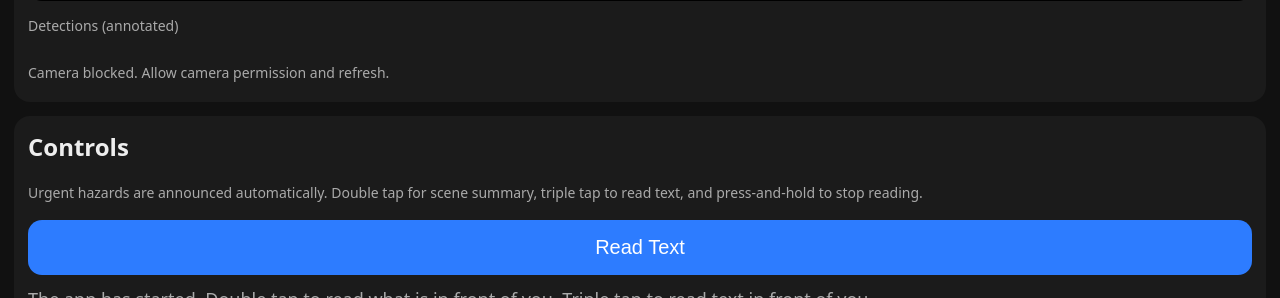
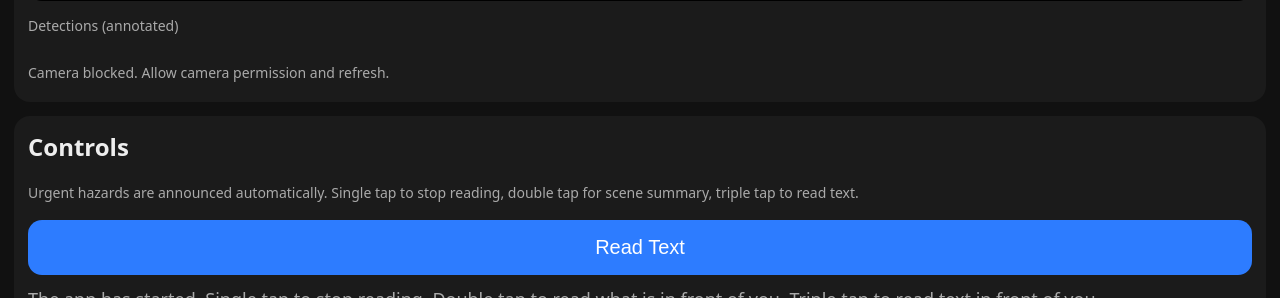
Before and after one commit to Matthew-Lam0704/aEye, a Flask app: page /detect in a window 1280 px wide. Shown: the part 657-955 px from the top of the page. Run offline with Flask 3, Linux system fonts and the light colour scheme.

Commit message:
Update user interaction instructions for clarity; replace long press functionality with single tap to stop reading in app.js and detect.html

```diff
--- a/static/app.js
+++ b/static/app.js
@@ -5,7 +5,7 @@ let selectedVoice = null;
 let pauseInfer = false;
 let ocrBusy = false;
 let startupPromptPending = true;
-const STARTUP_MESSAGE = "The app has started. Double tap to read what is in front of you. Triple tap to read text in front of you.";
+const STARTUP_MESSAGE = "The app has started. Single tap to stop reading. Double tap to read what is in front of you. Triple tap to read text in front of you.";
 let lastUrgentSpoken = "";
 let lastUrgentAt = 0;
 const URGENT_CLIENT_COOLDOWN_MS = 1800;
@@ -29,9 +29,6 @@ const tapSurface = document.getElementById("tapSurface");
 const cameraStatus = document.getElementById("cameraStatus");
 const annotatedImg = document.getElementById("annotated");
 let activeSpeechSequence = null;
-const LONG_PRESS_MS = 650;
-let longPressTimer = null;
-let longPressTriggered = false;
 
 function setCameraStatus(text) {
   if (cameraStatus) {
@@ -395,30 +392,7 @@ function speakLatestSummary() {
 
 let tapCount = 0;
 let tapTimer = null;
-tapSurface.addEventListener("pointerdown", () => {
-  if (longPressTimer) clearTimeout(longPressTimer);
-  longPressTriggered = false;
-  longPressTimer = setTimeout(() => {
-    longPressTriggered = true;
-    // Hold gesture is an immediate "stop talking" command.
-    stopSpeaking();
-    const el = document.getElementById("lastSpeech");
-    if (el) el.textContent = "Speech stopped.";
-    tapCount = 0;
-    if (tapTimer) {
-      clearTimeout(tapTimer);
-      tapTimer = null;
-    }
-  }, LONG_PRESS_MS);
-});
-
 tapSurface.addEventListener("pointerup", async () => {
-  if (longPressTimer) {
-    clearTimeout(longPressTimer);
-    longPressTimer = null;
-  }
-  if (longPressTriggered) return;
-
   if (startupPromptPending) {
     // iOS/Safari may block TTS on page load; first user gesture unlocks it.
     announceStartup();
@@ -445,6 +419,14 @@ tapSurface.addEventListener("pointerup", async () => {
     }
     if (count === 2) {
       speakLatestSummary();
+      return;
+    }
+    if (count === 1) {
+      if (speechSynthesis.speaking || ocrBusy || activeSpeechSequence) {
+        stopSpeaking();
+        const el = document.getElementById("lastSpeech");
+        if (el) el.textContent = "Speech stopped.";
+      }
     }
   }, 420);
 });
--- a/templates/detect.html
+++ b/templates/detect.html
@@ -52,7 +52,7 @@
 
     <div class="card">
       <h2 style="margin-top:0;">Controls</h2>
-      <div class="muted">Urgent hazards are announced automatically. Double tap for scene summary, triple tap to read text, and press-and-hold to stop reading.</div>
+      <div class="muted">Urgent hazards are announced automatically. Single tap to stop reading, double tap for scene summary, triple tap to read text.</div>
       <button id="readText">Read Text</button>
 
       <div class="muted" id="lastSpeech" aria-live="polite"></div>
@@ -66,7 +66,7 @@
   <div id="tapSurface"
       role="button"
       tabindex="0"
-      aria-label="Double tap for scene summary, triple tap to read text, and press and hold to stop reading. Urgent hazards are announced automatically."
+      aria-label="Single tap to stop reading, double tap for scene summary, and triple tap to read text. Urgent hazards are announced automatically."
       style="
         position: fixed;
         inset: 0;
@@ -75,6 +75,6 @@
       ">
   </div>
 
-  <script src="/static/app.js?v=20260302b"></script>
+  <script src="/static/app.js?v=20260302c"></script>
 </body>
 </html>
```
